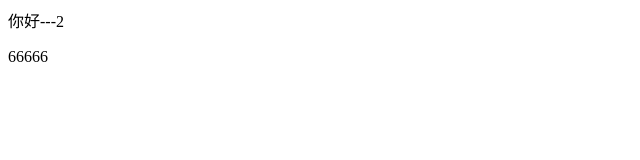
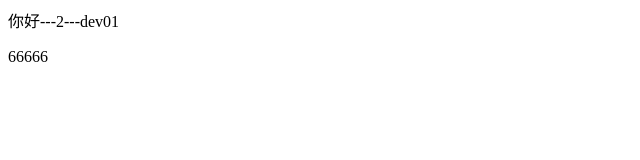
Before and after one commit to xiao123xyq/lx-git, a plain HTML site: page index.html in a window 1280 px wide. Shown: the full height of the page, 0-640 px from the left. Drawn offline with Linux system fonts and the light colour scheme.

Commit message:
'dev---01'

```diff
--- a/index.html
+++ b/index.html
@@ -10,7 +10,7 @@
 </head>
 
 <body>
-    <div>你好---2</div>
+    <div>你好---2---dev01</div>
     <p>66666</p>
 
 
```
